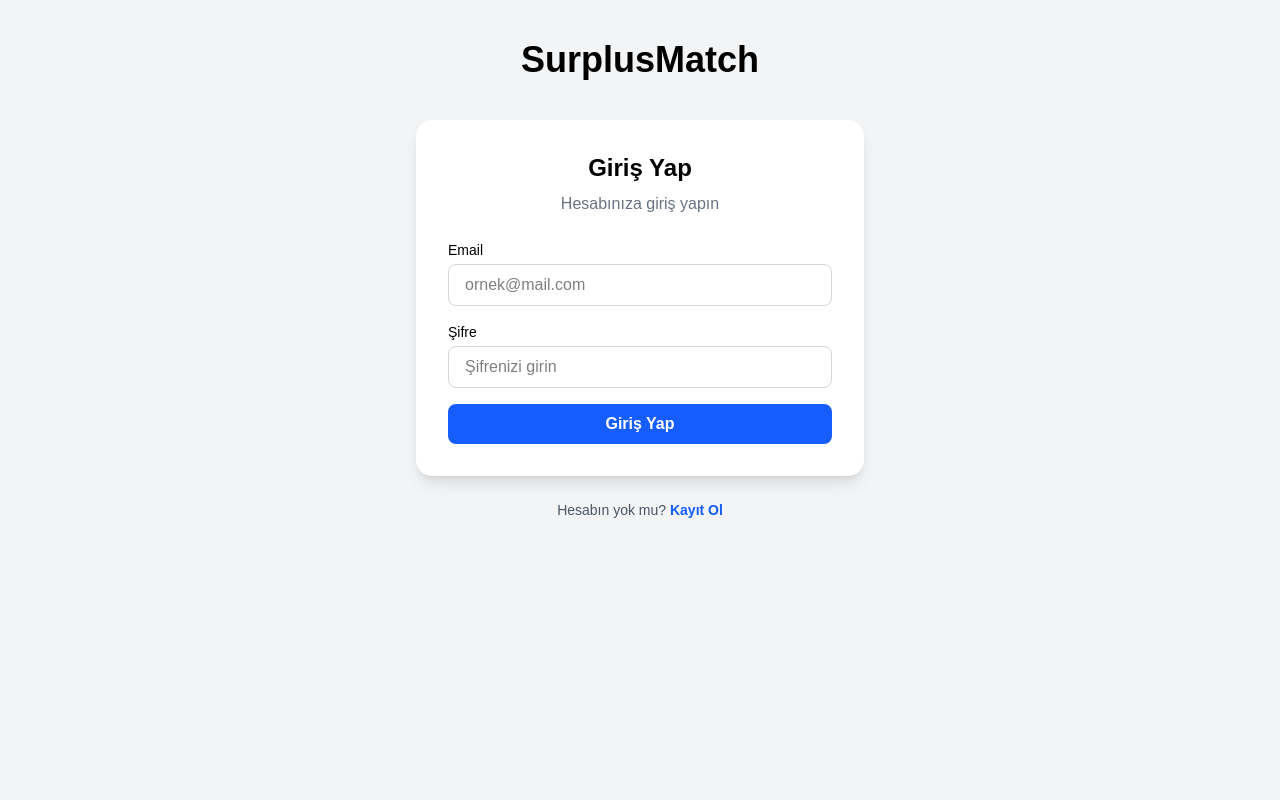
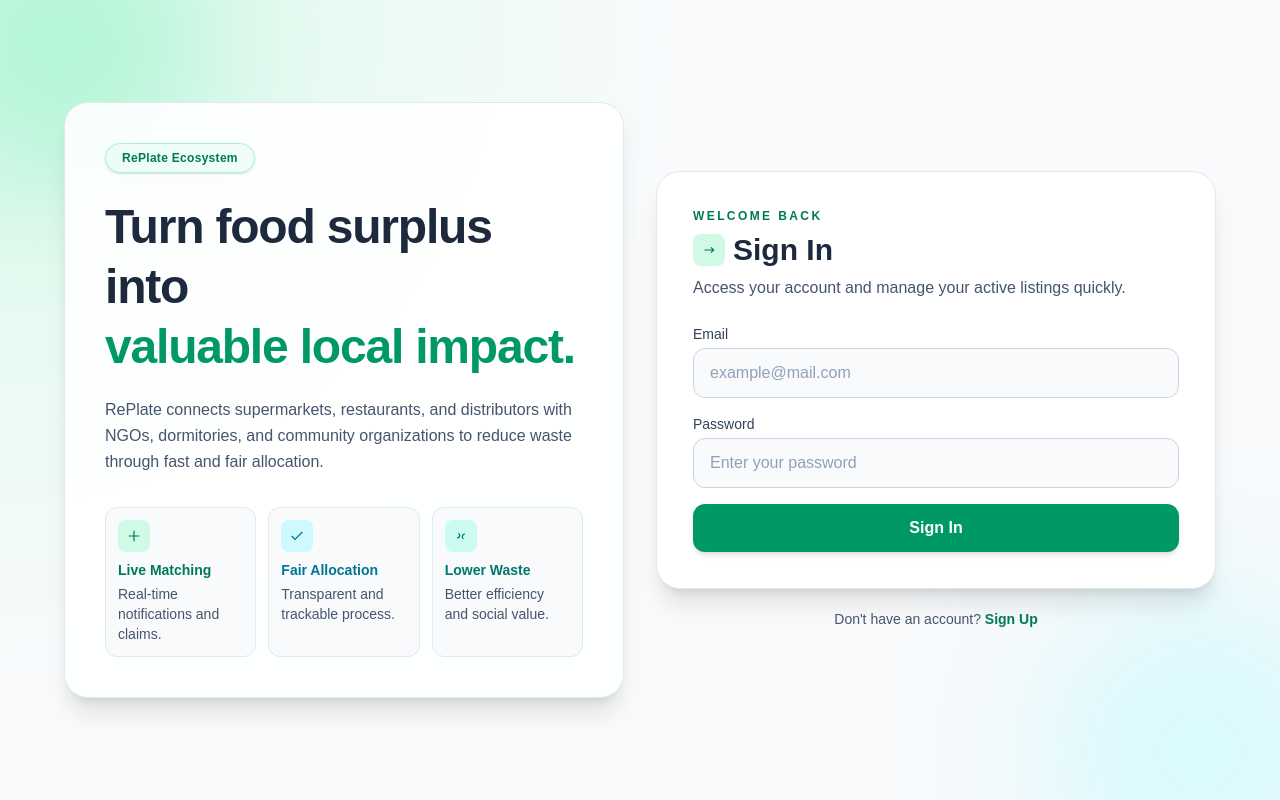
Before and after one commit to SurplusMatch-Team/FrontEnd, a React app: page /login in a window 1280 px wide. Built offline with nearby package versions, Linux system fonts and the light colour scheme; the HTML template or start-up script is replaced by a standard one.

Commit message:
Login and Register Pages are visually improved

```diff
--- a/src/App.jsx
+++ b/src/App.jsx
@@ -6,21 +6,76 @@ function App() {
   const [isLogin, setIsLogin] = useState(true);
 
   return (
-    <div className="min-h-screen bg-gray-100 px-4 py-10 flex flex-col items-center">
-      <h1 className="text-4xl font-bold text-center mb-10">SurplusMatch</h1>
+    <div className="min-h-screen bg-slate-50 text-slate-800 relative overflow-hidden">
+      <div className="absolute inset-0 bg-[radial-gradient(circle_at_top_left,#d1fae5_0,#f8fafc_45%)] opacity-80" />
+      <div className="absolute -top-24 -left-20 h-72 w-72 rounded-full bg-emerald-200/70 blur-3xl" />
+      <div className="absolute -bottom-28 -right-20 h-80 w-80 rounded-full bg-cyan-100/70 blur-3xl" />
 
+      <div className="relative z-10 min-h-screen px-4 py-8 md:px-6 md:py-12 flex items-center justify-center">
+        <div className="w-full max-w-6xl grid grid-cols-1 lg:grid-cols-2 gap-8 items-stretch">
+          <section className="rounded-3xl border border-slate-200 bg-white/90 p-8 md:p-10 flex flex-col justify-between shadow-xl">
+            <div>
+              <p className="inline-flex items-center rounded-full border border-emerald-200 bg-gradient-to-r from-emerald-50 to-teal-50 px-4 py-1.5 mb-6 text-xs font-semibold tracking-wide text-emerald-700 shadow-sm">
+                RePlate Ecosystem
+              </p>
+              <h1 className="text-4xl md:text-5xl font-bold leading-tight tracking-tight text-slate-800">
+                Turn food surplus into
+                <span className="block text-emerald-600">valuable local impact.</span>
+              </h1>
+              <p className="mt-5 text-slate-600 text-sm md:text-base leading-relaxed">
+                RePlate connects supermarkets, restaurants, and distributors with
+                NGOs, dormitories, and community organizations to reduce waste through
+                fast and fair allocation.
+              </p>
+            </div>
+
+            <div className="mt-8 grid grid-cols-1 sm:grid-cols-3 gap-3 text-sm">
+              <div className="rounded-xl border border-slate-200 bg-slate-50 p-3">
+                <span className="inline-flex h-8 w-8 items-center justify-center rounded-lg bg-emerald-100 text-emerald-700 mb-2">
+                  <svg viewBox="0 0 24 24" className="h-4 w-4 fill-none stroke-current stroke-[1.8]">
+                    <path d="M4 12h16M12 4v16" />
+                  </svg>
+                </span>
+                <p className="text-emerald-700 font-semibold">Live Matching</p>
+                <p className="text-slate-600 mt-1">Real-time notifications and claims.</p>
+              </div>
+              <div className="rounded-xl border border-slate-200 bg-slate-50 p-3">
+                <span className="inline-flex h-8 w-8 items-center justify-center rounded-lg bg-cyan-100 text-cyan-700 mb-2">
+                  <svg viewBox="0 0 24 24" className="h-4 w-4 fill-none stroke-current stroke-[1.8]">
+                    <path d="M4 12l5 5L20 6" />
+                  </svg>
+                </span>
+                <p className="text-cyan-700 font-semibold">Fair Allocation</p>
+                <p className="text-slate-600 mt-1">Transparent and trackable process.</p>
+              </div>
+              <div className="rounded-xl border border-slate-200 bg-slate-50 p-3">
+                <span className="inline-flex h-8 w-8 items-center justify-center rounded-lg bg-teal-100 text-teal-700 mb-2">
+                  <svg viewBox="0 0 24 24" className="h-4 w-4 fill-none stroke-current stroke-[1.8]">
+                    <path d="M6 15c2.2 0 4-1.8 4-4 0-1.4-.7-2.6-1.8-3.3M18 9c-2.2 0-4 1.8-4 4 0 1.4.7 2.6 1.8 3.3" />
+                  </svg>
+                </span>
+                <p className="text-teal-700 font-semibold">Lower Waste</p>
+                <p className="text-slate-600 mt-1">Better efficiency and social value.</p>
+              </div>
+            </div>
+          </section>
+
+          <section className="flex flex-col justify-center">
             {isLogin ? <Login /> : <Register />}
 
-      <p className="text-center text-sm text-gray-600 mt-6">
-        {isLogin ? "Hesabın yok mu?" : "Zaten hesabın var mı?"}{" "}
+            <p className="text-center text-sm text-slate-600 mt-5">
+              {isLogin ? "Don't have an account?" : "Already have an account?"}{" "}
               <button
                 type="button"
                 onClick={() => setIsLogin(!isLogin)}
-          className="text-blue-600 font-semibold hover:underline"
+                className="text-emerald-700 font-semibold hover:text-emerald-600 transition"
               >
-          {isLogin ? "Kayıt Ol" : "Giriş Yap"}
+                {isLogin ? "Sign Up" : "Sign In"}
               </button>
             </p>
+          </section>
+        </div>
+      </div>
     </div>
   );
 }
--- a/src/pages/Login.jsx
+++ b/src/pages/Login.jsx
@@ -20,62 +20,74 @@ function Login() {
     try {
       const res = await loginUser(form);
       console.log("Login response:", res);
-      setSuccess("Giriş başarılı");
+      setSuccess("Login successful.");
     } catch (err) {
-      setError(err.response?.data?.message || "Sunucu hatası");
+      setError(err.response?.data?.message || "Server error.");
     } finally {
       setLoading(false);
     }
   };
 
   return (
-    <div className="w-full max-w-md bg-white shadow-lg rounded-2xl p-8">
-      <h2 className="text-2xl font-bold text-center mb-2">Giriş Yap</h2>
-      <p className="text-center text-gray-500 mb-6">
-        Hesabınıza giriş yapın
-      </p>
+    <div className="w-full max-w-xl rounded-3xl border border-slate-200 bg-white p-7 md:p-9 shadow-xl">
+      <div className="mb-6">
+        <p className="text-xs uppercase tracking-[0.2em] text-emerald-700 font-semibold">
+          Welcome Back
+        </p>
+        <h2 className="text-3xl font-bold text-slate-800 mt-2 flex items-center gap-2">
+          <span className="inline-flex h-8 w-8 items-center justify-center rounded-lg bg-emerald-100 text-emerald-700">
+            <svg viewBox="0 0 24 24" className="h-4 w-4 fill-none stroke-current stroke-[1.8]">
+              <path d="M15 8l4 4-4 4M5 12h14" />
+            </svg>
+          </span>
+          Sign In
+        </h2>
+        <p className="text-slate-600 mt-2">
+          Access your account and manage your active listings quickly.
+        </p>
+      </div>
 
       {error && (
-        <div className="mb-4 rounded-lg bg-red-100 text-red-700 px-4 py-2 text-sm">
+        <div className="mb-4 rounded-xl border border-red-200 bg-red-50 text-red-700 px-4 py-3 text-sm">
           {error}
         </div>
       )}
 
       {success && (
-        <div className="mb-4 rounded-lg bg-green-100 text-green-700 px-4 py-2 text-sm">
+        <div className="mb-4 rounded-xl border border-emerald-200 bg-emerald-50 text-emerald-700 px-4 py-3 text-sm">
           {success}
         </div>
       )}
 
       <form onSubmit={handleSubmit} className="space-y-4">
         <div>
-          <label className="block text-sm font-medium mb-1">Email</label>
+          <label className="block text-sm font-medium mb-1 text-slate-700">Email</label>
           <input
             type="email"
-            placeholder="ornek@mail.com"
+            placeholder="example@mail.com"
             value={form.email}
             onChange={(e) => setForm({ ...form, email: e.target.value })}
-            className="w-full border border-gray-300 rounded-lg px-4 py-2 outline-none focus:ring-2 focus:ring-blue-500"
+            className="w-full rounded-xl border border-slate-300 bg-slate-50 px-4 py-3 text-slate-800 placeholder:text-slate-400 outline-none transition focus:border-emerald-400 focus:ring-2 focus:ring-emerald-200"
           />
         </div>
 
         <div>
-          <label className="block text-sm font-medium mb-1">Şifre</label>
+          <label className="block text-sm font-medium mb-1 text-slate-700">Password</label>
           <input
             type="password"
-            placeholder="Şifrenizi girin"
+            placeholder="Enter your password"
             value={form.password}
             onChange={(e) => setForm({ ...form, password: e.target.value })}
-            className="w-full border border-gray-300 rounded-lg px-4 py-2 outline-none focus:ring-2 focus:ring-blue-500"
+            className="w-full rounded-xl border border-slate-300 bg-slate-50 px-4 py-3 text-slate-800 placeholder:text-slate-400 outline-none transition focus:border-emerald-400 focus:ring-2 focus:ring-emerald-200"
           />
         </div>
 
         <button
           type="submit"
           disabled={loading}
-          className="w-full bg-blue-600 text-white py-2 rounded-lg font-semibold hover:bg-blue-700 transition disabled:bg-blue-300"
+          className="w-full rounded-xl bg-emerald-600 py-3 font-semibold text-white shadow-md transition hover:bg-emerald-500 disabled:cursor-not-allowed disabled:opacity-60"
         >
-          {loading ? "Giriş yapılıyor..." : "Giriş Yap"}
+          {loading ? "Signing in..." : "Sign In"}
         </button>
       </form>
     </div>
--- a/src/pages/Register.jsx
+++ b/src/pages/Register.jsx
@@ -21,64 +21,76 @@ function Register() {
     try {
       const res = await registerUser(form);
       console.log("Register response:", res);
-      setSuccess("Kayıt başarılı");
+      setSuccess("Registration successful.");
     } catch (err) {
-      setError(err.response?.data?.message || "Sunucu hatası");
+      setError(err.response?.data?.message || "Server error.");
     } finally {
       setLoading(false);
     }
   };
 
   return (
-    <div className="w-full max-w-md bg-white shadow-lg rounded-2xl p-8">
-      <h2 className="text-2xl font-bold text-center mb-2">Kayıt Ol</h2>
-      <p className="text-center text-gray-500 mb-6">
-        Yeni hesap oluşturun
-      </p>
+    <div className="w-full max-w-xl rounded-3xl border border-slate-200 bg-white p-7 md:p-9 shadow-xl">
+      <div className="mb-6">
+        <p className="text-xs uppercase tracking-[0.2em] text-cyan-700 font-semibold">
+          Join the Network
+        </p>
+        <h2 className="text-3xl font-bold text-slate-800 mt-2 flex items-center gap-2">
+          <span className="inline-flex h-8 w-8 items-center justify-center rounded-lg bg-cyan-100 text-cyan-700">
+            <svg viewBox="0 0 24 24" className="h-4 w-4 fill-none stroke-current stroke-[1.8]">
+              <path d="M12 5v14M5 12h14" />
+            </svg>
+          </span>
+          Create Account
+        </h2>
+        <p className="text-slate-600 mt-2">
+          Register your organization and start sharing surplus with the right partners.
+        </p>
+      </div>
 
       {error && (
-        <div className="mb-4 rounded-lg bg-red-100 text-red-700 px-4 py-2 text-sm">
+        <div className="mb-4 rounded-xl border border-red-200 bg-red-50 text-red-700 px-4 py-3 text-sm">
           {error}
         </div>
       )}
 
       {success && (
-        <div className="mb-4 rounded-lg bg-green-100 text-green-700 px-4 py-2 text-sm">
+        <div className="mb-4 rounded-xl border border-emerald-200 bg-emerald-50 text-emerald-700 px-4 py-3 text-sm">
           {success}
         </div>
       )}
 
       <form onSubmit={handleRegister} className="space-y-4">
         <div>
-          <label className="block text-sm font-medium mb-1">Email</label>
+          <label className="block text-sm font-medium mb-1 text-slate-700">Email</label>
           <input
             type="email"
-            placeholder="ornek@mail.com"
+            placeholder="example@mail.com"
             value={form.email}
             onChange={(e) => setForm({ ...form, email: e.target.value })}
-            className="w-full border border-gray-300 rounded-lg px-4 py-2 outline-none focus:ring-2 focus:ring-blue-500"
+            className="w-full rounded-xl border border-slate-300 bg-slate-50 px-4 py-3 text-slate-800 placeholder:text-slate-400 outline-none transition focus:border-emerald-400 focus:ring-2 focus:ring-emerald-200"
           />
         </div>
 
         <div>
-          <label className="block text-sm font-medium mb-1">Şifre</label>
+          <label className="block text-sm font-medium mb-1 text-slate-700">Password</label>
           <input
             type="password"
-            placeholder="Şifrenizi girin"
+            placeholder="Create a password"
             value={form.password}
             onChange={(e) => setForm({ ...form, password: e.target.value })}
-            className="w-full border border-gray-300 rounded-lg px-4 py-2 outline-none focus:ring-2 focus:ring-blue-500"
+            className="w-full rounded-xl border border-slate-300 bg-slate-50 px-4 py-3 text-slate-800 placeholder:text-slate-400 outline-none transition focus:border-emerald-400 focus:ring-2 focus:ring-emerald-200"
           />
         </div>
 
         <div>
-          <label className="block text-sm font-medium mb-1">Rol</label>
+          <label className="block text-sm font-medium mb-1 text-slate-700">Organization Type</label>
           <select
             value={form.role}
             onChange={(e) => setForm({ ...form, role: e.target.value })}
-            className="w-full border border-gray-300 rounded-lg px-4 py-2 outline-none focus:ring-2 focus:ring-blue-500"
+            className="w-full rounded-xl border border-slate-300 bg-slate-50 px-4 py-3 text-slate-800 outline-none transition focus:border-emerald-400 focus:ring-2 focus:ring-emerald-200"
           >
-            <option value="NGO">Sivil Toplum Kuruluşu</option>
+            <option value="NGO">NGO</option>
             <option value="MARKET">Market</option>
           </select>
         </div>
@@ -86,9 +98,9 @@ function Register() {
         <button
           type="submit"
           disabled={loading}
-          className="w-full bg-blue-600 text-white py-2 rounded-lg font-semibold hover:bg-blue-700 transition disabled:bg-blue-300"
+          className="w-full rounded-xl bg-cyan-600 py-3 font-semibold text-white shadow-md transition hover:bg-cyan-500 disabled:cursor-not-allowed disabled:opacity-60"
         >
-          {loading ? "Kayıt oluşturuluyor..." : "Kayıt Ol"}
+          {loading ? "Creating account..." : "Create Account"}
         </button>
       </form>
     </div>
```
Lines whose indentation alone changed are shown as unchanged.
